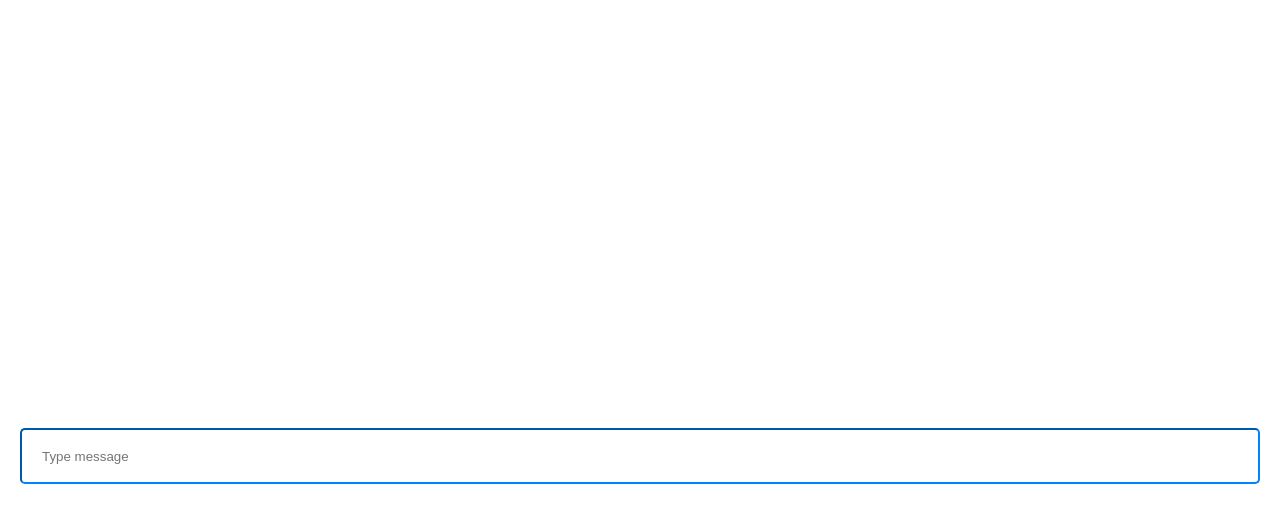
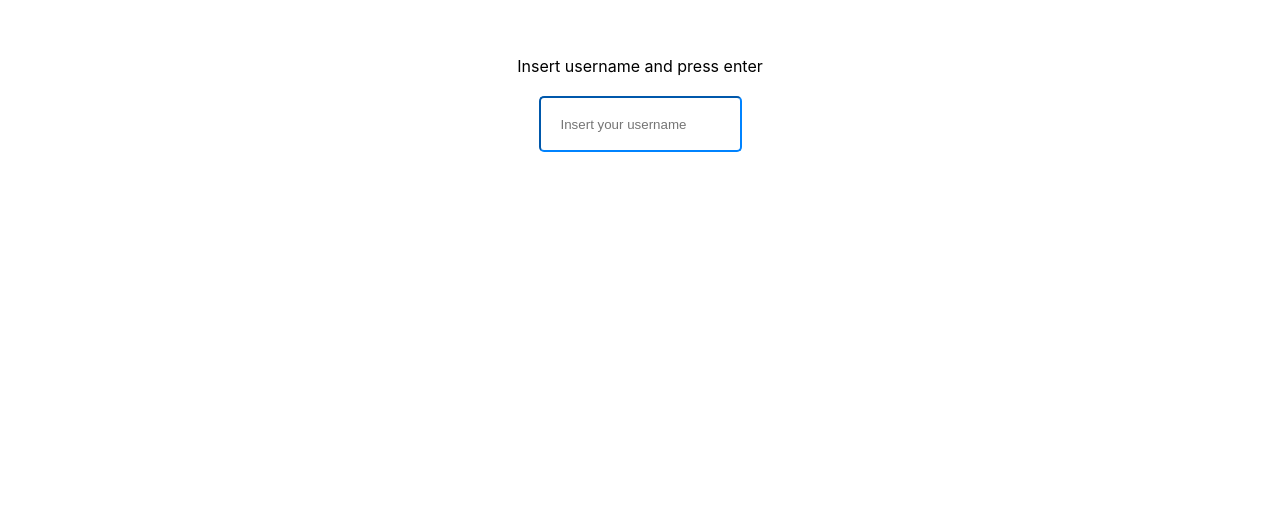
Before and after one commit to giubots/MultimodalChatbotCreator, a React (Create React App) app in the folder frontend/: page / in a window 1280 px wide. Shown: the part 296-818 px from the top of the page. Built offline with nearby package versions, Linux system fonts and the light colour scheme; no server answers.

Commit message:
refined code for websocket manager + added uid handler

```diff
--- a/frontend/package.json
+++ b/frontend/package.json
@@ -6,6 +6,7 @@
     "@testing-library/jest-dom": "^5.11.4",
     "@testing-library/react": "^11.1.0",
     "@testing-library/user-event": "^12.1.10",
+    "prop-types": "^15.7.2",
     "react": "^17.0.1",
     "react-dom": "^17.0.1",
     "react-scripts": "4.0.1",
--- a/frontend/src/App.js
+++ b/frontend/src/App.js
@@ -6,26 +6,47 @@ function App() {
 
     const [messages, setMessages] = useState([]);
     const [message, setMessage] = useState(undefined);
+    const uid = sessionStorage.getItem("uid");
 
     return (
+        <>
+            {!uid?
+                <div className={"login-container"}>
+                    <label>Insert username and press enter</label>
+                    <br />
+                    <form>
+                        <input
+                            className={"input"}
+                            type={"text"}
+                            onChange={e => sessionStorage.setItem("uid", e.target.value)}
+                            placeholder={"Insert your username"}
+                        />
+                    </form>
+                </div> :
                 <SocketManager
                     url={"ws://localhost:8765"}
-            onReceive={(m) => {
-                console.log("[App] Received:", m)
-                setMessages([...messages, {fromMe: "", message: JSON.parse(m).utterance}]);
-            }}
+                    uid={uid}
+                    onMessage={(m) => setMessages([...messages, {from: "Chat", message: JSON.parse(m).utterance}])}
+                    onOpen={() => setMessages([...messages, {from: "Socket", message: "Connection opened!"}])}
+                    onClose={() => setMessages([...messages, {from: "Socket", message: "Connection closed!"}])}
+                    onError={() => setMessages([...messages, {from: "Socket", message: "Error in connection!"}])}
                 >
+                    <div className={"page"}>
+                        <div className={"col-left"}>
+
+                        </div>
+                        <div className={"col-right"}>
                             <div className={"header"}>
                                 <div className='messages' id='messageList'>
                                     <ul>
                                         {messages.map((m, i) => {
                                             return (
-                                    <div key={i} className={`message ${m.fromMe}`}>
+                                                <div key={i} className={`message ${m.from}`}>
                                                     <div className='username'>
-                                            { m.fromMe? "You" : "Socket" }
+                                                        {m.from}
                                                     </div>
                                                     <div className='message-body'>
-                                            { m.message }
+                                                        {m.message}
                                                     </div>
                                                 </div>
                                             )
@@ -38,7 +59,7 @@ function App() {
                                     stopPropagation
                                     type={"utterance"}
                                     payload={{data: message}}
-                        onSend={() => setMessages([...messages, {fromMe: "from-me", message}])}
+                                    onSend={() => setMessages([...messages, {from: "from-me", message}])}
                                 >
                                     <div className={"input-container"}>
                                         <input
@@ -54,7 +75,11 @@ function App() {
 
                                 </OnSubmit>
                             </footer>
+                        </div>
+                    </div>
                 </SocketManager>
+            }
+        </>
     );
 }
 
--- a/frontend/src/react-chatbot-ui/Components.js
+++ b/frontend/src/react-chatbot-ui/Components.js
@@ -1,58 +1,45 @@
-import React, {useContext} from "react";
+import React from "react";
 import {SocketContext} from './SocketManager';
 
-function handleEvent (event, context, props, payload, text) {
+function handleEvent(event, context, props, payload, text) {
     let message = {
-        id: props.id,
         type: props.type || event.type,
-        payload: payload || props.payload,
     }
     if (props.type === "utterance") {
-        message = {
-            type: "utterance",
-            utterance: text,
-        }
-    }
-    if (text === "quit") {
-        context.close();
+        message["utterance"] = text;
+    } else {
+        message["payload"] = payload || props.payload;
     }
     props.stopPropagation && event.stopPropagation();
     props.onSend && props.onSend(message);
     context.send(JSON.stringify(message));
 }
 
-
-const WebSocketComponent = (props) => {
+export const OnClick = (props) => {
     return (
         <SocketContext.Consumer>
-            {() => {
-                return <>{props.children}</>;
+            {(context) => {
+                return (
+                    <div
+                        onClick={(e) => {
+                            handleEvent(e, context, props)
+                        }}
+                    >
+                        {props.children}
+                    </div>
+                );
             }}
         </SocketContext.Consumer>
     );
 }
 
-export const OnClick = (props) => {
-    const context = useContext(SocketContext)
-
-    return (
-        <WebSocketComponent>
-            <div
-                onClick={(e) => {handleEvent(e, context, props)}}
-            >
-                {props.children}
-            </div>
-        </WebSocketComponent>
-    );
-}
-
 
 export const OnSubmit = (props) => {
-    const context = useContext(SocketContext)
     let form;
-
     return (
-        <WebSocketComponent onReceive={props.onReceive}>
+        <SocketContext.Consumer>
+            {(context) => {
+                return (
                     <form
                         ref={r => form = r}
                         action={"."}
@@ -82,6 +69,8 @@ export const OnSubmit = (props) => {
                     >
                         {props.children}
                     </form>
-        </WebSocketComponent>
+                );
+            }}
+        </SocketContext.Consumer>
     );
 }
--- a/frontend/src/react-chatbot-ui/SocketManager.js
+++ b/frontend/src/react-chatbot-ui/SocketManager.js
@@ -1,19 +1,15 @@
 import React from "react";
+import PropTypes from "prop-types";
 
 export const SocketContext = React.createContext("");
 
 export class SocketManager extends React.Component {
     constructor(props) {
         super(props);
-        this.url = props.url
-
+        this.url = props.url;
+        this.uid = props.uid;
         this.state = {
-            wsInterface: {
-                send: (message) => this.__send(message),
-                close: () => this.__close(),
-                receive: "No messages yet",
-            },
-            interaction: "None",
+            interaction: null,
         };
     }
 
@@ -21,41 +17,51 @@ export class SocketManager extends React.Component {
         this.connect();
     }
 
+    wsUrl() {
+        return encodeURI(
+            `${this.url}?uid=${this.uid}`
+            + (this.state.interaction? `&interaction=${this.state.interaction}` : "")
+        );
+    };
+
     connect() {
         if (this.props.useRest) {
             //TODO: implement REST adapter
         }
         else {
-            this.ws = new WebSocket(this.url + `?uid=Davide"` + `&interaction=${encodeURIComponent(this.state.interaction)}`);
+            this.ws = new WebSocket(this.wsUrl());
             this.ws.onmessage = (event) => {
                 console.info("[SocketManager] New message:", event.data);
-                if (this.state.interaction === "None") {
+                if (!this.state.interaction) {
                     this.setState({interaction: event.data});
                     return;
                 }
-                const wsInterface = {
-                    send: (message) => this.__send(message),
-                    close: () => this.__close(),
-                }
-                this.props.onReceive && this.props.onReceive(event.data);
-                this.setState({ wsInterface });
+                this.props.onMessage && this.props.onMessage(event.data);
             }
 
             this.ws.onopen = (event) => {
-                console.info("[SocketManager] Connection opened!", event.data);
+                console.info("[SocketManager] Connection opened!", event);
+                this.props.onOpen && this.props.onOpen(event);
             }
 
             this.ws.onerror = (event) => {
                 console.error("[SocketManager] Error", event);
+                this.props.onError && this.props.onError(event);
                 throw event;
             }
 
             this.ws.onclose = (event) => {
-                console.info("[SocketManager] Connection closed!");
+                console.info("[SocketManager] Connection closed!", event);
+                this.props.onClose && this.props.onClose(event);
                 setTimeout(() => {
                     this.connect();
                 }, 1000);
             }
+            this.setState({
+                wsInterface: {
+                    send: (message) => this.__send(message),
+                }
+            });
         }
     }
 
@@ -63,10 +69,6 @@ export class SocketManager extends React.Component {
         if (this.ws) {
             this.ws.send(message);
         }
-    }
-
-    __close() {
-        this.ws.close();
     }
 
     componentWillUnmount () {
@@ -87,3 +89,12 @@ export class SocketManager extends React.Component {
         )
     }
 }
+
+SocketManager.propTypes = {
+    url: PropTypes.string.isRequired,
+    uid: PropTypes.string.isRequired,
+    onMessage: PropTypes.func,
+    onOpen: PropTypes.func,
+    onError: PropTypes.func,
+    onClose: PropTypes.func,
+}
--- a/frontend/src/styles/ChatApp.css
+++ b/frontend/src/styles/ChatApp.css
@@ -13,6 +13,15 @@
 .footer {
   position: sticky;
   bottom: 0;
+}
+
+.login-container {
+  display: flex;
+  flex: 1;
+  height: 100vh;
+  place-items: center;
+  justify-content: center;
+  flex-direction: column;
 }
 
 .header {
```
Lines whose indentation alone changed are shown as unchanged.
